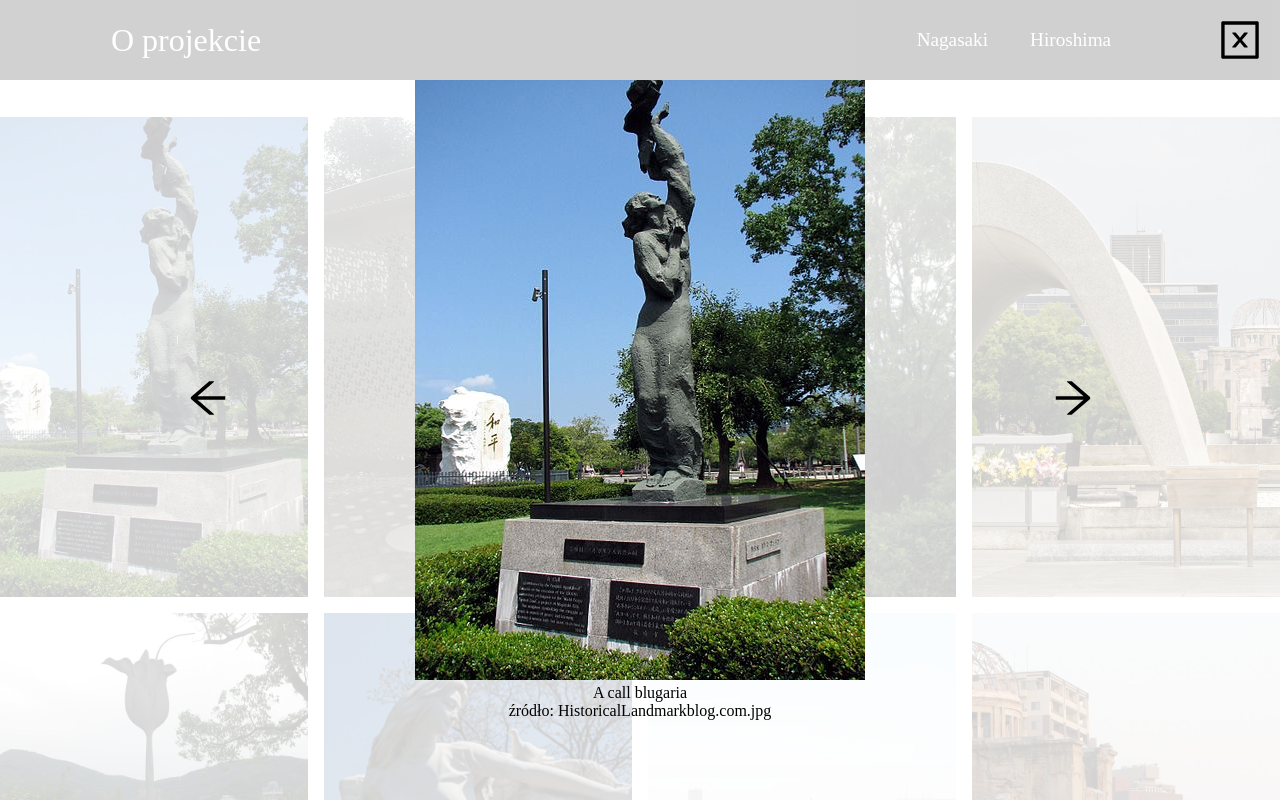
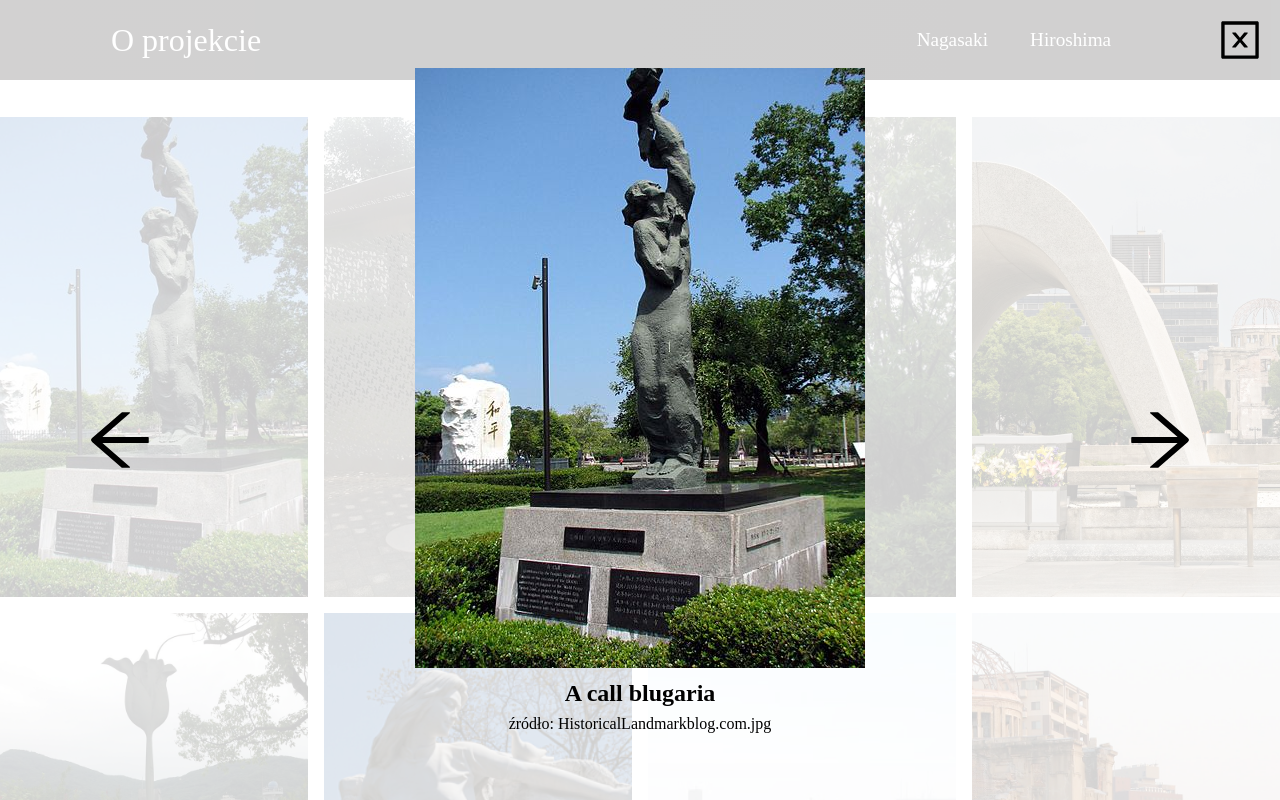
Before and after one commit to lukasz-chase/historia-projekt, a React (Create React App) app: page /nagasaki/galeria in a window 1280 px wide. Both pictures are taken after a click on the picture 154 px from the left and 357 px from the top of the page. Shown: the top 800 px of the page. Built offline with nearby package versions, Linux system fonts and the light colour scheme; a web font is replaced by a local one.

Commit message:
fixed modal

```diff
--- a/src/components/FullImageModal.js
+++ b/src/components/FullImageModal.js
@@ -36,8 +36,10 @@ const FullImageModal = ({ currentIndex, modal, setModal, setCurrentIndex }) => {
         </div>
 
         <div className="image-details">
-          <span>{GalleryInfo[currentIndex].info}</span>
-          <span>źródło: {GalleryInfo[currentIndex].zrodlo}</span>
+          <span className="desc">{GalleryInfo[currentIndex].info}</span>
+          <span className="src">
+            źródło: {GalleryInfo[currentIndex].zrodlo}
+          </span>
         </div>
       </div>
       <div className="arrow-right">
@@ -61,7 +63,7 @@ const Modal = styled.div`
   height: 100%;
   display: ${({ modal }) => (modal ? "flex" : "none")};
   align-items: center;
-  justify-content: space-evenly;
+  justify-content: center;
   z-index: 100;
   .close-icon {
     position: absolute;
@@ -79,25 +81,32 @@ const Modal = styled.div`
   .arrow-right {
     cursor: pointer;
     .arrow {
-      font-size: 3rem;
+      font-size: 5rem;
+      @media screen and (max-width: 1000px) {
+        font-size: 3rem;
+      }
     }
   }
   .arrow-left {
+    border-radius: 20px;
+    position: absolute;
+    top: 50%;
+    left: 0;
+    transform: translate(100%, 0);
     @media screen and (max-width: 1000px) {
       background-color: rgba(255, 255, 255, 0.6);
-      border-radius: 20px;
-      position: absolute;
-      top: 50%;
-      left: 0;
+      transform: translate(0, 0);
     }
   }
   .arrow-right {
+    border-radius: 20px;
+    position: absolute;
+    top: 50%;
+    right: 0;
+    transform: translate(-100%, 0);
     @media screen and (max-width: 1000px) {
       background-color: rgba(255, 255, 255, 0.6);
-      border-radius: 20px;
-      position: absolute;
-      top: 50%;
-      right: 0;
+      transform: translate(0, 0);
     }
   }
   .image {
@@ -110,6 +119,14 @@ const Modal = styled.div`
   .image-details {
     display: flex;
     flex-direction: column;
+    justify-content: center;
+    align-items: center;
+    .desc {
+      width: 70%;
+      font-weight: bold;
+      font-size: 1.5rem;
+      padding: 0.5rem 0;
+    }
   }
 `;
 
--- a/src/pages/nagasakiGalery.js
+++ b/src/pages/nagasakiGalery.js
@@ -63,6 +63,9 @@ const AboutComponent = styled.div`
       height: 30rem;
       width: 100%;
       object-fit: cover;
+      &:hover {
+        cursor: pointer;
+      }
       @media screen and (max-width: 1000px) {
         height: 10rem;
         width: 100%;
```
